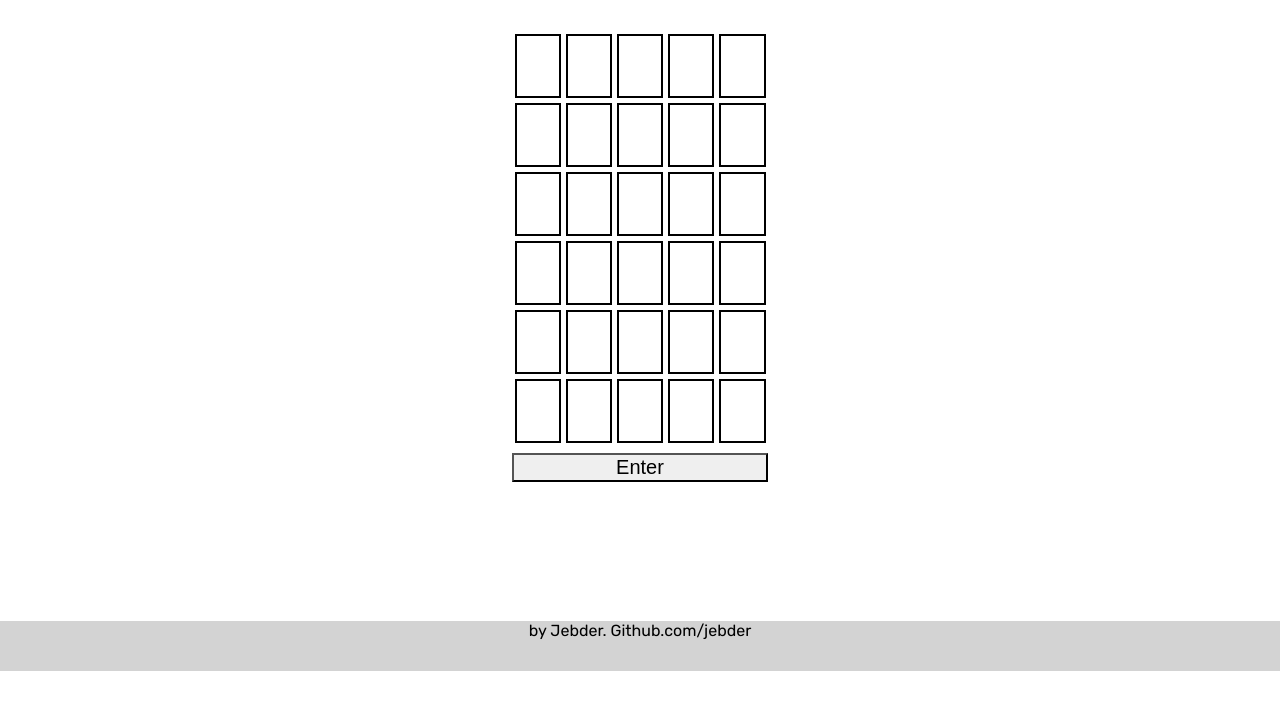
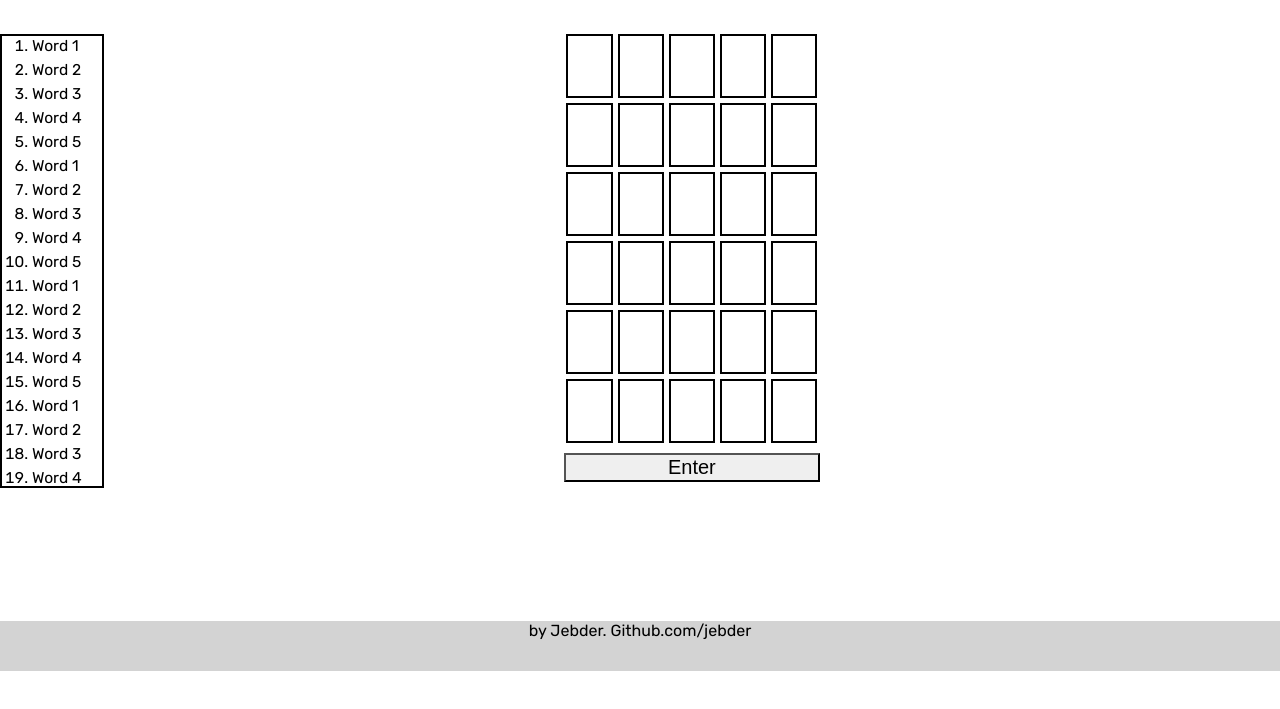
Before and after one commit to Jebder/Wordle-Helper, a plain HTML site: page index.html in a window 1280 px wide. Shown: the part 129-838 px from the top of the page. Drawn offline with Linux system fonts and the light colour scheme.

Commit message:
Add possible words list to html/css.

```diff
--- a/index.html
+++ b/index.html
@@ -10,6 +10,45 @@
 </head>
 <body>
     <h1 class="Header">Wordle Solver</h1>
+
+    <div class="Main">
+
+        <div class="wordListBox">
+            <ol>
+                <li class="word">Word 1</li>
+                <li class="word">Word 2</li>
+                <li class="word">Word 3</li>
+                <li class="word">Word 4</li>
+                <li class="word">Word 5</li>
+                <li class="word">Word 1</li>
+                <li class="word">Word 2</li>
+                <li class="word">Word 3</li>
+                <li class="word">Word 4</li>
+                <li class="word">Word 5</li>
+                <li class="word">Word 1</li>
+                <li class="word">Word 2</li>
+                <li class="word">Word 3</li>
+                <li class="word">Word 4</li>
+                <li class="word">Word 5</li>
+                <li class="word">Word 1</li>
+                <li class="word">Word 2</li>
+                <li class="word">Word 3</li>
+                <li class="word">Word 4</li>
+                <li class="word">Word 5</li>
+                <li class="word">Word 1</li>
+                <li class="word">Word 2</li>
+                <li class="word">Word 3</li>
+                <li class="word">Word 4</li>
+                <li class="word">Word 5</li>
+                <li class="word">Word 1</li>
+                <li class="word">Word 2</li>
+                <li class="word">Word 3</li>
+                <li class="word">Word 4</li>
+                <li class="word">Word 5</li>
+
+            </ol>
+        </div>
+
         <div class="allBoxSets">
             <div class="boxSet" id="boxSet1">
                 <div class="box" id="set1Box1"></div>
@@ -51,9 +90,10 @@
                 <div class="box" id="set6Box2"></div>
                 <div class="box" id="set6Box3"></div>
                 <div class="box" id="set6Box4"></div>
-            <div class="box" id="set6Box5"></div>
+                <div class="box" id="setBox5"></div>
             </div>
             <button class="enterButton">Enter</button>
+        </div>
     </div>
 
     <footer>by Jebder. Github.com/jebder</footer>
--- a/style.css
+++ b/style.css
@@ -20,6 +20,30 @@ body {
     border-bottom: solid black 2px;
     padding: 10px;
 
+}
+
+.Main {
+    display: flex;
+  }
+
+.wordListBox{
+    max-height: 450px;
+    overflow: auto; /* Enable scrolling */
+    border: solid black 2px;
+    height: 100%;
+}
+
+
+ol{
+    padding-left: 30px;
+    padding-right: 20px;
+    margin: 0;
+    gap: 2px;
+}
+
+li{
+    margin-bottom: 5px;
+    font-size: 97.5%;
 }
 
 .allBoxSets {
```
Lines whose indentation alone changed are shown as unchanged.
